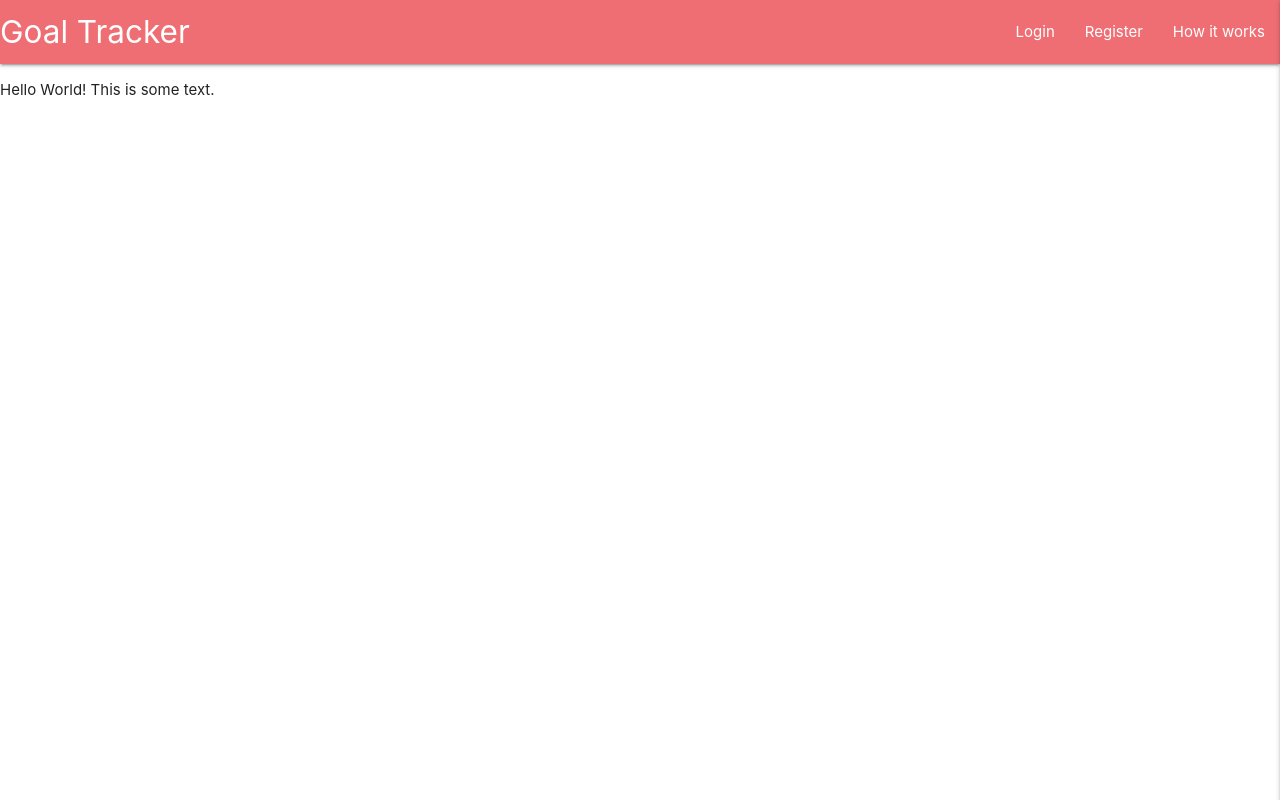
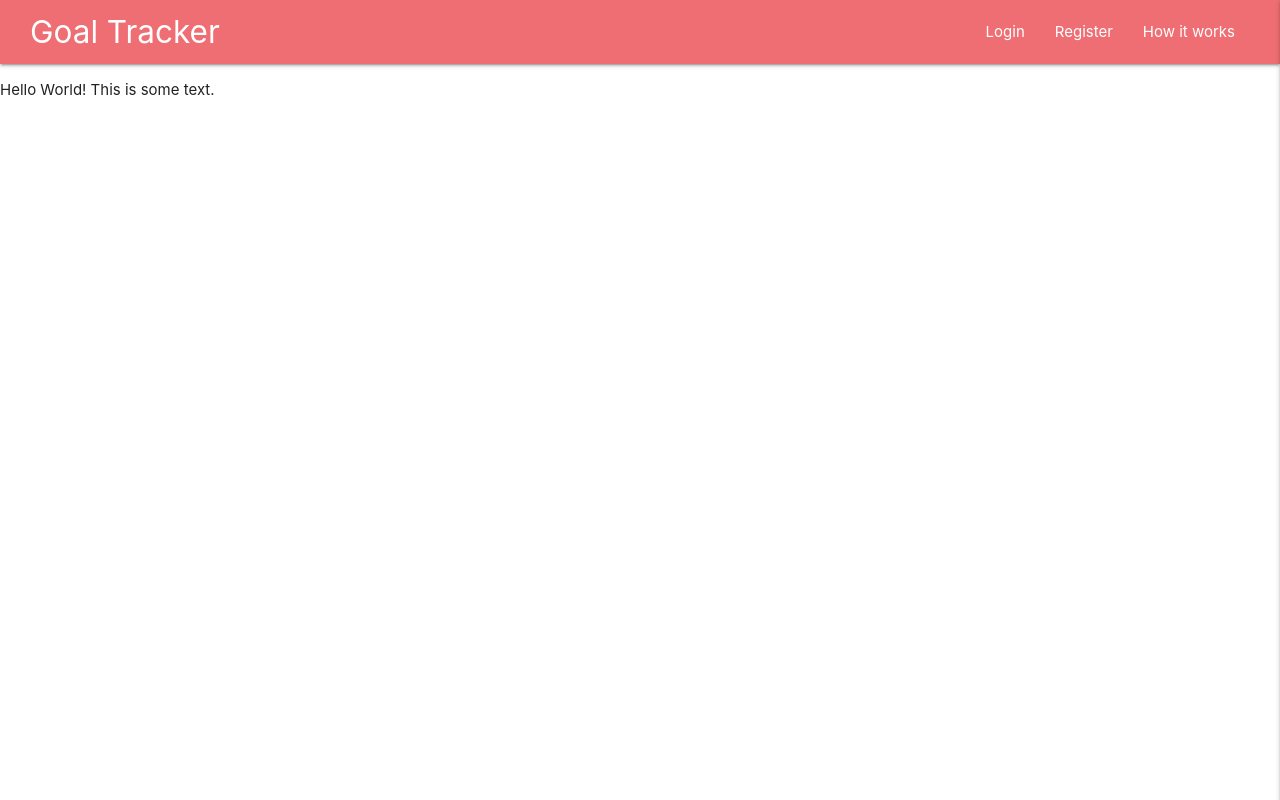
Before and after one commit to webguyty/goal-tracker, a React (Create React App) app in the folder client/: page / in a window 1280 px wide. Built offline with nearby package versions, Linux system fonts and the light colour scheme; the HTML template or start-up script is replaced by a standard one.

Commit message:
scss set up

```diff
--- a/client/package.json
+++ b/client/package.json
@@ -7,6 +7,7 @@
     "@testing-library/react": "^9.3.2",
     "@testing-library/user-event": "^7.1.2",
     "materialize-css": "^1.0.0-rc.2",
+    "node-sass": "^4.14.1",
     "react": "^16.13.1",
     "react-dom": "^16.13.1",
     "react-materialize": "^3.9.3",
--- a/client/src/App.js
+++ b/client/src/App.js
@@ -5,7 +5,7 @@ import Navbar from './componenets/layout/Navbar';
 
 import 'materialize-css/dist/css/materialize.min.css';
 import M from 'materialize-css/dist/js/materialize.min.js';
-import './App.css';
+import './main.scss';
 
 function App() {
   useEffect(() => {
--- /dev/null
+++ b/client/src/main.scss
@@ -0,0 +1 @@
+@import './styles/components/navbar.scss';
--- /dev/null
+++ b/client/src/styles/components/navbar.scss
@@ -0,0 +1,4 @@
+.nav-wrapper {
+  margin-left: 30px;
+  margin-right: 30px;
+}
```
Also changed, not shown: client/src/styles/pages/_home.scss (added), 1 other file (tests, documents, lock files or other folders).
